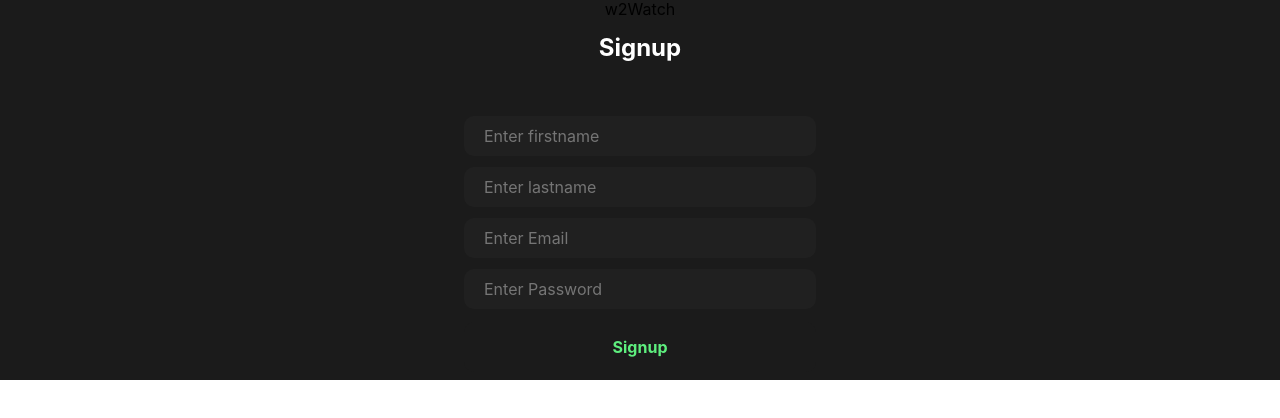
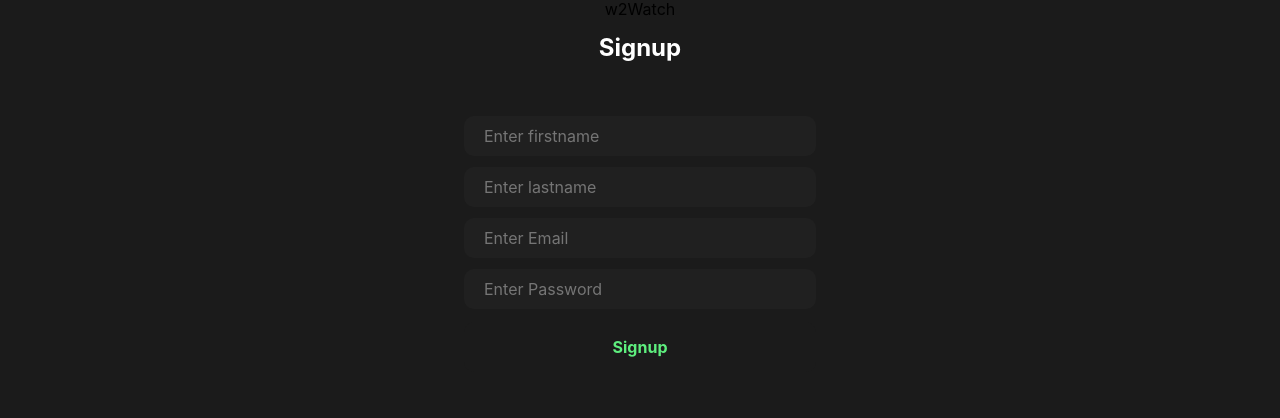
Before and after one commit to Tanayk7/Recommendation-System, a React (Create React App) app in the folder client/: page / in a window 1280 px wide. Shown: the top 418 px of the page. Built offline with nearby package versions, Linux system fonts and the light colour scheme.

Commit message:
few page stylings added

```diff
--- a/client/src/pages/style.scss
+++ b/client/src/pages/style.scss
@@ -6,7 +6,9 @@ div{
 }
 
 .container{
+    position: fixed;
     width: 100%;
+    height: 100%;
     display: flex;
     flex-direction: column;
     align-items: center;
```
